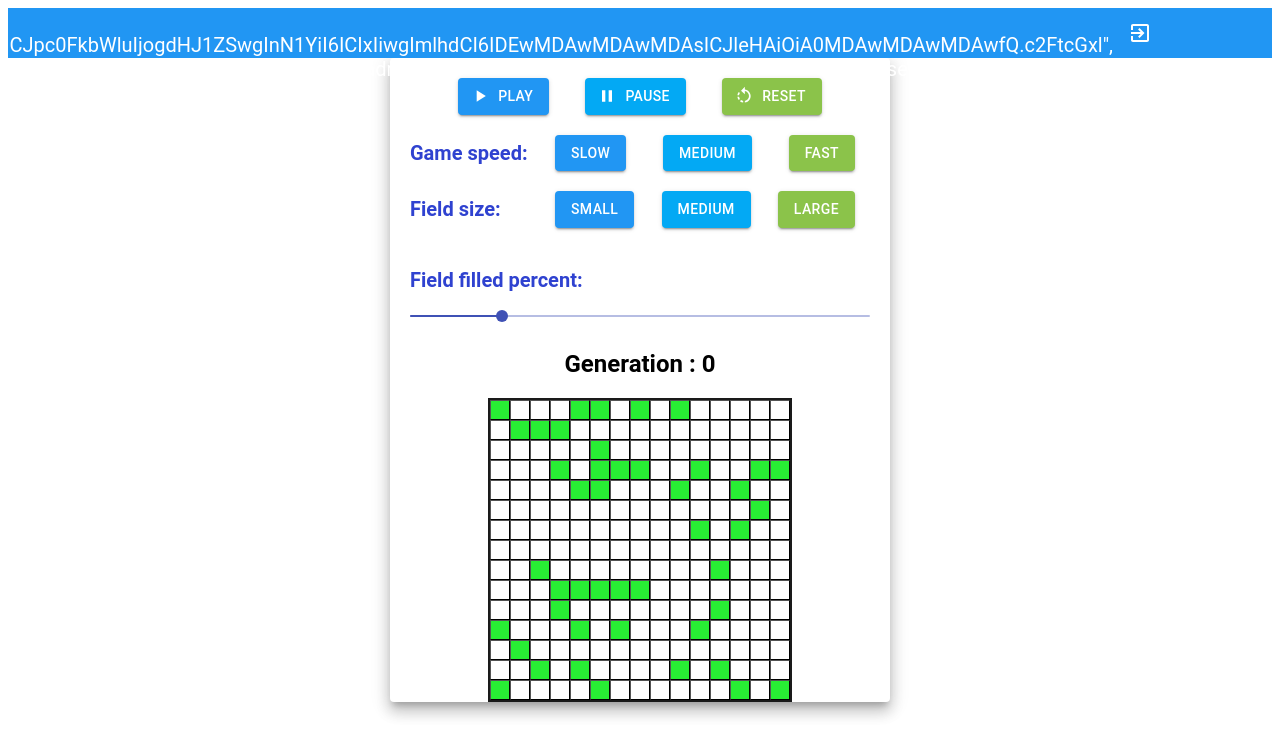
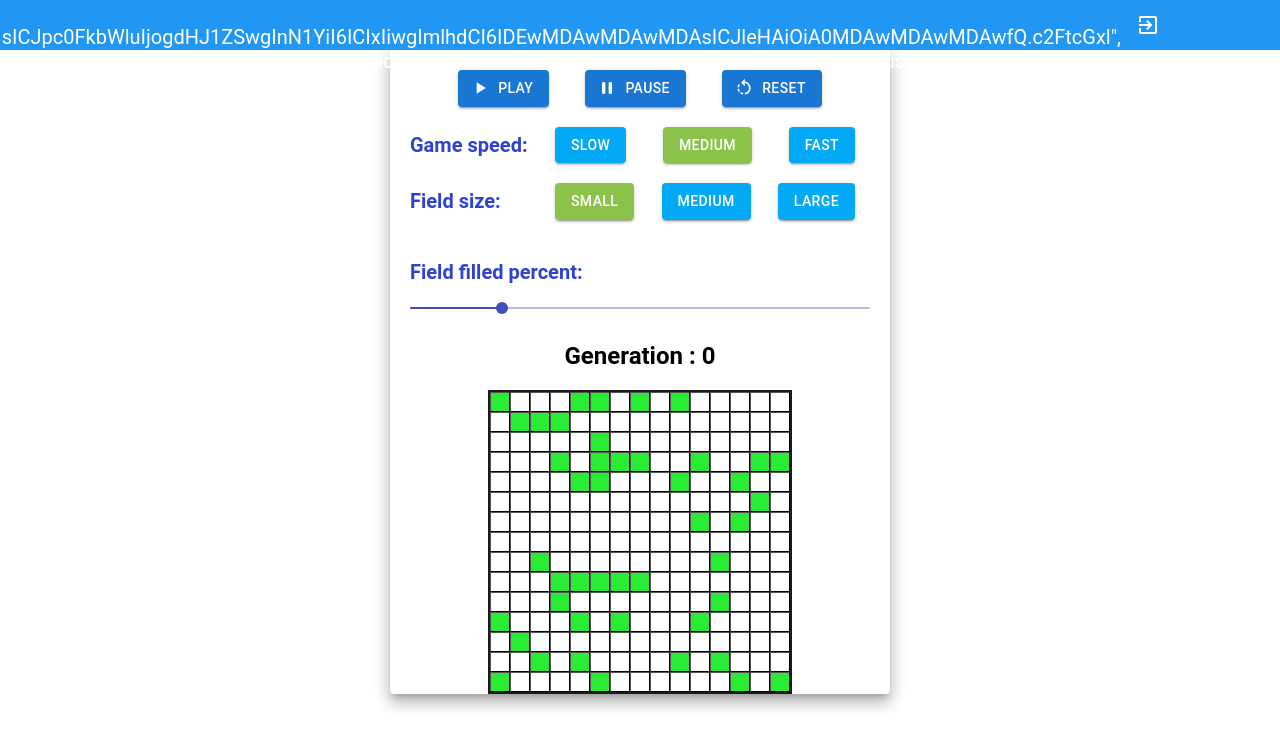
Before and after one commit to sLokhin/otus-repo-react, a React app: page / in a window 1280 px wide. Shown: the top 756 px of the page. Built offline with nearby package versions, Linux system fonts and the light colour scheme; sample sign-in values are in the browser's storage.

Commit message:
some style improves

```diff
--- a/package.json
+++ b/package.json
@@ -52,6 +52,7 @@
     "@typescript-eslint/parser": "^4.14.0",
     "babel-jest": "^26.6.3",
     "babel-loader": "^8.2.2",
+    "css-loader": "^5.2.4",
     "enzyme": "^3.11.0",
     "enzyme-adapter-react-16": "^1.15.6",
     "eslint": "^7.18.0",
@@ -70,6 +71,7 @@
     "redux-saga-test-plan": "^4.0.1",
     "redux-thunk": "^2.3.0",
     "storybook-addon-react-docgen": "^1.2.42",
+    "style-loader": "^2.0.0",
     "ts-node": "^9.1.1",
     "typescript": "^4.1.3",
     "webpack": "^4.42.1",
--- a/src/components/ControlButton/ControlButton.tsx
+++ b/src/components/ControlButton/ControlButton.tsx
@@ -4,10 +4,10 @@ import { lightGreen, lightBlue, blue } from "@material-ui/core/colors";
 
 const BlueButton = withStyles(() => ({
   root: {
-    backgroundColor: blue[500],
+    backgroundColor: blue[700],
     transition: "none",
     "&:hover": {
-      backgroundColor: blue[700],
+      backgroundColor: blue[900],
     },
   },
 }))(Button);
@@ -17,7 +17,7 @@ const LightBlueButton = withStyles(() => ({
     backgroundColor: lightBlue[500],
     transition: "none",
     "&:hover": {
-      backgroundColor: lightBlue[700],
+      backgroundColor: lightBlue[600],
     },
   },
 }))(Button);
@@ -26,16 +26,13 @@ const LightGreenButton = withStyles(() => ({
   root: {
     backgroundColor: lightGreen[500],
     transition: "none",
-    "&:hover": {
-      backgroundColor: lightGreen[700],
-    },
+    pointerEvents: "none",
   },
 }))(Button);
 
 export const stylesMap = {
   blue: BlueButton,
   lightBlue: LightBlueButton,
-  lightGreen: LightGreenButton,
 };
 
 export type possibleStyles = keyof typeof stylesMap;
@@ -45,6 +42,7 @@ type ControlButtonProps = {
   startIcon?: React.ReactNode;
   text?: string;
   disabled?: boolean;
+  highlight?: boolean;
   onClick?: () => void;
 };
 
@@ -56,9 +54,12 @@ export const ControlButton: FC<ControlButtonProps> = (
     startIcon,
     text = "Default",
     disabled = false,
+    highlight = false,
     onClick,
   } = props;
-  const StyledComponent = stylesMap[style];
+
+  const StyledComponent = highlight ? LightGreenButton : stylesMap[style];
+
   return (
     <StyledComponent
       variant={"contained"}
--- /dev/null
+++ b/src/index.css
@@ -0,0 +1,3 @@
+* {
+    margin: 0;
+}
--- a/src/index.tsx
+++ b/src/index.tsx
@@ -1,6 +1,6 @@
 import React from "react";
 import { render } from "react-dom";
-
 import { App } from "./modules/App/App";
+import "./index.css";
 
 render(<App />, document.getElementById("root"));
--- a/src/modules/GameControls/GameControls.tsx
+++ b/src/modules/GameControls/GameControls.tsx
@@ -49,13 +49,13 @@ export const GameControls: FC<GameControlsProps> = (
         onClick={() => setGameState(possibleState.play)}
       />
       <ControlButton
-        style={"lightBlue"}
+        style={"blue"}
         startIcon={<PauseIcon />}
         text={"Pause"}
         onClick={() => setGameState(possibleState.pause)}
       />
       <ControlButton
-        style={"lightGreen"}
+        style={"blue"}
         startIcon={<RotateLeftIcon />}
         text={"Reset"}
         onClick={() => setDefaultOptions()}
--- a/src/modules/GameOptions/FillSlider.tsx
+++ b/src/modules/GameOptions/FillSlider.tsx
@@ -21,6 +21,7 @@ const LabelWrapper = styled.div<LabelProps>((props: LabelProps) => ({
   marginBottom: "10px",
   fontWeight: "bold",
   color: props.disabled ? "rgba(0, 0, 0, 0.26)" : "#2f42d0",
+  userSelect: props.disabled ? "none" : "auto",
 }));
 
 interface FillSliderProps {
--- a/src/modules/GameOptions/GameOptions.tsx
+++ b/src/modules/GameOptions/GameOptions.tsx
@@ -43,6 +43,7 @@ const LabelWrapper = styled.div<LabelProps>((props: LabelProps) => ({
   textAlign: "left",
   fontWeight: "bold",
   color: props.disabled ? "rgba(0, 0, 0, 0.26)" : "#2f42d0",
+  userSelect: props.disabled ? "none" : "auto",
 }));
 
 const ButtonWrapper = styled.div`
@@ -63,14 +64,17 @@ export const GameOptions: FC<GameOptionsProps> = (props: GameOptionsProps) => {
   const fillPercent = useSelector(
     (state: GameOfLifeState) => state.gameProcessState.fillPercent
   );
-  const filedSize = useSelector(
+  const fieldSize = useSelector(
     (state: GameOfLifeState) => state.gameProcessState.fieldSize
+  );
+  const gameSpeed = useSelector(
+    (state: GameOfLifeState) => state.gameProcessState.gameSpeed
   );
   const dispatch = useDispatch();
   const {
     gameState = possibleState.pause,
     setFieldSize = (newFieldSize: possibleSize): void => {
-      if (filedSize !== newFieldSize) {
+      if (fieldSize !== newFieldSize) {
         const newPixelStatesMatrix = getRandomPixelMass(
           newFieldSize,
           fillPercent
@@ -85,7 +89,7 @@ export const GameOptions: FC<GameOptionsProps> = (props: GameOptionsProps) => {
     setFilledPercent = (newFillPercent: number): void => {
       if (fillPercent !== newFillPercent) {
         const newPixelStatesMatrix = getRandomPixelMass(
-          filedSize,
+          fieldSize,
           newFillPercent
         );
         dispatch(actions.setFillPercent(newFillPercent));
@@ -100,18 +104,21 @@ export const GameOptions: FC<GameOptionsProps> = (props: GameOptionsProps) => {
         <LabelWrapper disabled={false}>Game speed:</LabelWrapper>
         <ButtonWrapper>
           <ControlButton
-            style={"blue"}
+            style={"lightBlue"}
             text={"Slow"}
+            highlight={gameSpeed === possibleSpeed.slow}
             onClick={() => setGameSpeed(possibleSpeed.slow)}
           />
           <ControlButton
             style={"lightBlue"}
             text={"Medium"}
+            highlight={gameSpeed === possibleSpeed.medium}
             onClick={() => setGameSpeed(possibleSpeed.medium)}
           />
           <ControlButton
-            style={"lightGreen"}
+            style={"lightBlue"}
             text={"Fast"}
+            highlight={gameSpeed === possibleSpeed.fast}
             onClick={() => setGameSpeed(possibleSpeed.fast)}
           />
         </ButtonWrapper>
@@ -122,21 +129,24 @@ export const GameOptions: FC<GameOptionsProps> = (props: GameOptionsProps) => {
         </LabelWrapper>
         <ButtonWrapper>
           <ControlButton
-            style={"blue"}
+            style={"lightBlue"}
             text={"Small"}
             disabled={gameState === possibleState.play}
+            highlight={fieldSize === possibleSize.small}
             onClick={() => setFieldSize(possibleSize.small)}
           />
           <ControlButton
             style={"lightBlue"}
             text={"Medium"}
             disabled={gameState === possibleState.play}
+            highlight={fieldSize === possibleSize.medium}
             onClick={() => setFieldSize(possibleSize.medium)}
           />
           <ControlButton
-            style={"lightGreen"}
+            style={"lightBlue"}
             text={"Large"}
             disabled={gameState === possibleState.play}
+            highlight={fieldSize === possibleSize.large}
             onClick={() => setFieldSize(possibleSize.large)}
           />
         </ButtonWrapper>
--- a/webpack.config.js
+++ b/webpack.config.js
@@ -24,6 +24,10 @@ module.exports = {
         loader: "babel-loader",
         exclude: /node_modules/,
       },
+      {
+        test: /\.css$/,
+        use: ["style-loader", "css-loader"],
+      },
     ],
   },
   devServer: {
```
Also changed, not shown: 1 other file (tests, documents, lock files or other folders).
